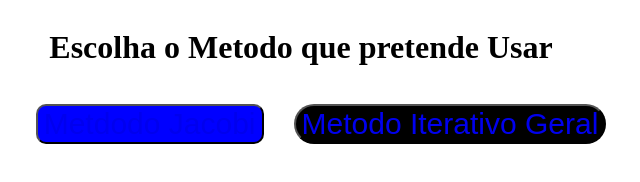
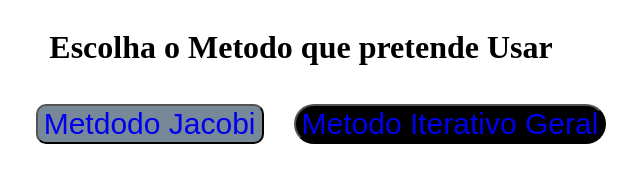
Before and after one commit to BelmiroChaguala/Metedo-Interativo-Geral, a plain HTML site: page index.html in a window 1280 px wide. In both pictures the pointer is over the button "Metdodo Jacobi". Shown: the whole page, without its empty margins (339-979 px from the left). Drawn offline with Linux system fonts and the light colour scheme.

Commit message:
Add files via upload

```diff
--- a/index.html
+++ b/index.html
@@ -29,7 +29,7 @@
         }
 
         button:hover{
-            background: blue;
+            background: lightslategray;
             color: white;
 
             border-radius: 10px;
```
